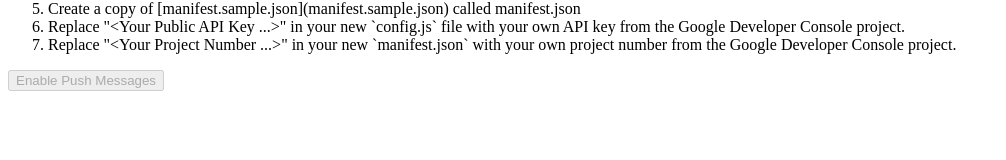
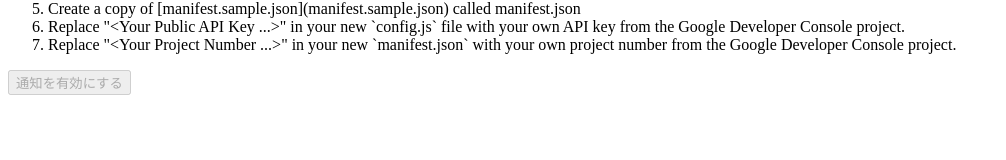
Before and after one commit to megos/webpush-sample, a plain HTML site: page index.html in a window 1280 px wide. Shown: the part 220-380 px from the top of the page, without its empty margins (0-1006 px from the left). Drawn offline with Linux system fonts and the light colour scheme; a script that the page names is missing.

Commit message:
index.html側のボタンを日本語化

```diff
--- a/index.html
+++ b/index.html
@@ -67,7 +67,7 @@ limitations under the License.
 
     <p>
         <button class="js-push-button" disabled>
-          Enable Push Messages
+          通知を有効にする
         </button>
     </p>
 
```
